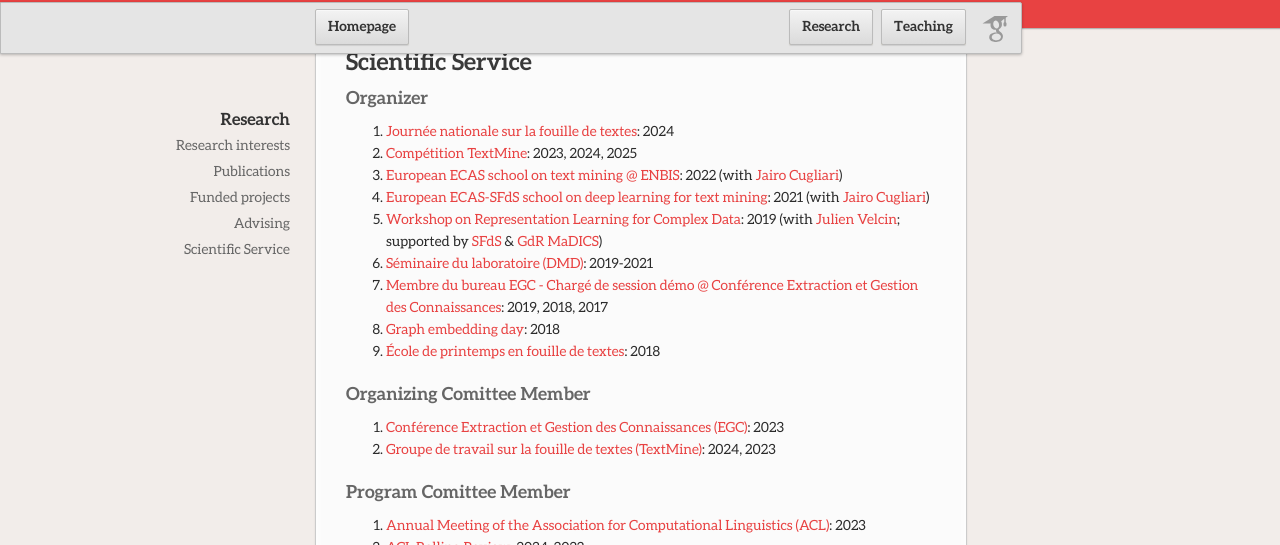
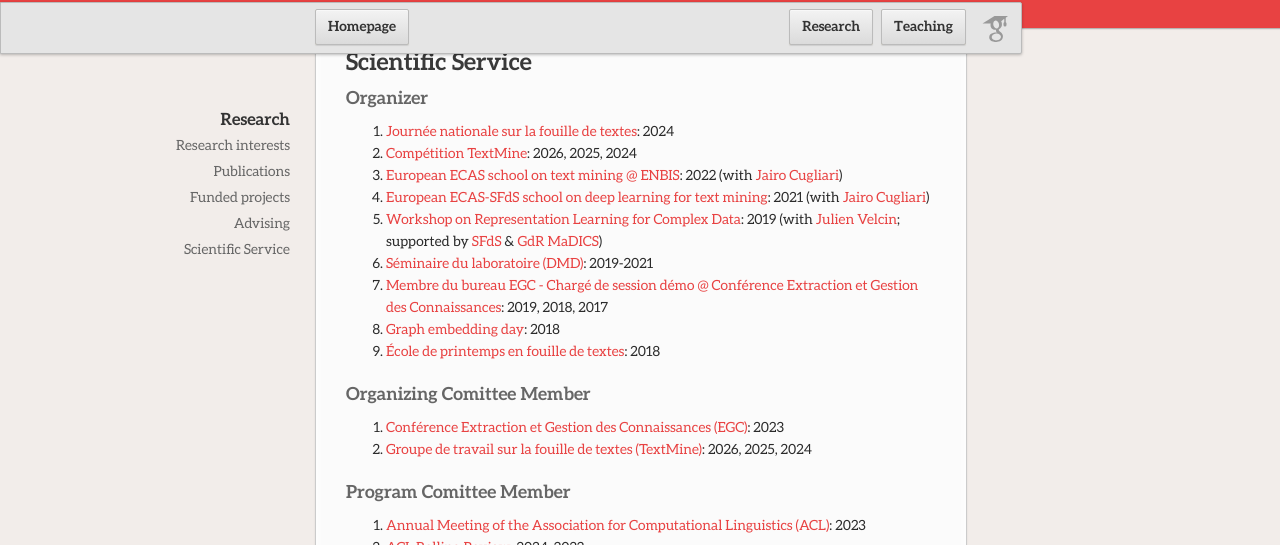
Before and after one commit to AdrienGuille/adrienguille.github.io, a Jekyll site: the page built from research.md, in a window 1280 px wide and 900 px high, scrolled down 2006 px. Shown: the part 113-658 px from the top of the window. Built offline with Jekyll 4.4.1, drawn with Linux system fonts in a browser that asks for light colours; our own code applies the rules of GitHub Pages for plain Markdown files.

Commit message:
Update research.md

```diff
--- a/research.md
+++ b/research.md
@@ -64,7 +64,7 @@ See the [dedicated page](publications.md) or my [Google Scholar profile](https:/
 ### Organizer
 
 - [Journée nationale sur la fouille de textes](https://textmine-lyon.sciencesconf.org): 2024
-- [Compétition TextMine](https://www.kaggle.com/competitions/defi-textmine-2024): 2023, 2024, 2025
+- [Compétition TextMine](https://www.kaggle.com/competitions/defi-textmine-2024): 2026, 2025, 2024
 - [European ECAS school on text mining @ ENBIS](https://www.enbis.org/activities/events/current/631_ENBIS_20_Pre_Conference_Event__Joint_ECAS_ENBIS_1_Day_Summer_Course___POSTPONED/): 2022 (with [Jairo Cugliari](http://eric.univ-lyon2.fr/jcugliari/))
 - [European ECAS-SFdS school on deep learning for text mining](https://www.sfds.asso.fr/fr/ecas/632-home/): 2021 (with [Jairo Cugliari]())
 - [Workshop on Representation Learning for Complex Data](http://mediamining.univ-lyon2.fr/workshop2019/): 2019 (with [Julien Velcin](); supported by [SFdS](#) & [GdR MaDICS](#))
@@ -76,7 +76,7 @@ See the [dedicated page](publications.md) or my [Google Scholar profile](https:/
 ### Organizing Comittee Member
 
 - [Conférence Extraction et Gestion des Connaissances (EGC)](https://egc2023.sciencesconf.org): 2023
-- [Groupe de travail sur la fouille de textes (TextMine)](https://textmine.sciencesconf.org): 2024, 2023
+- [Groupe de travail sur la fouille de textes (TextMine)](https://textmine.sciencesconf.org): 2026, 2025, 2024
 
 ### Program Comittee Member
 
```
